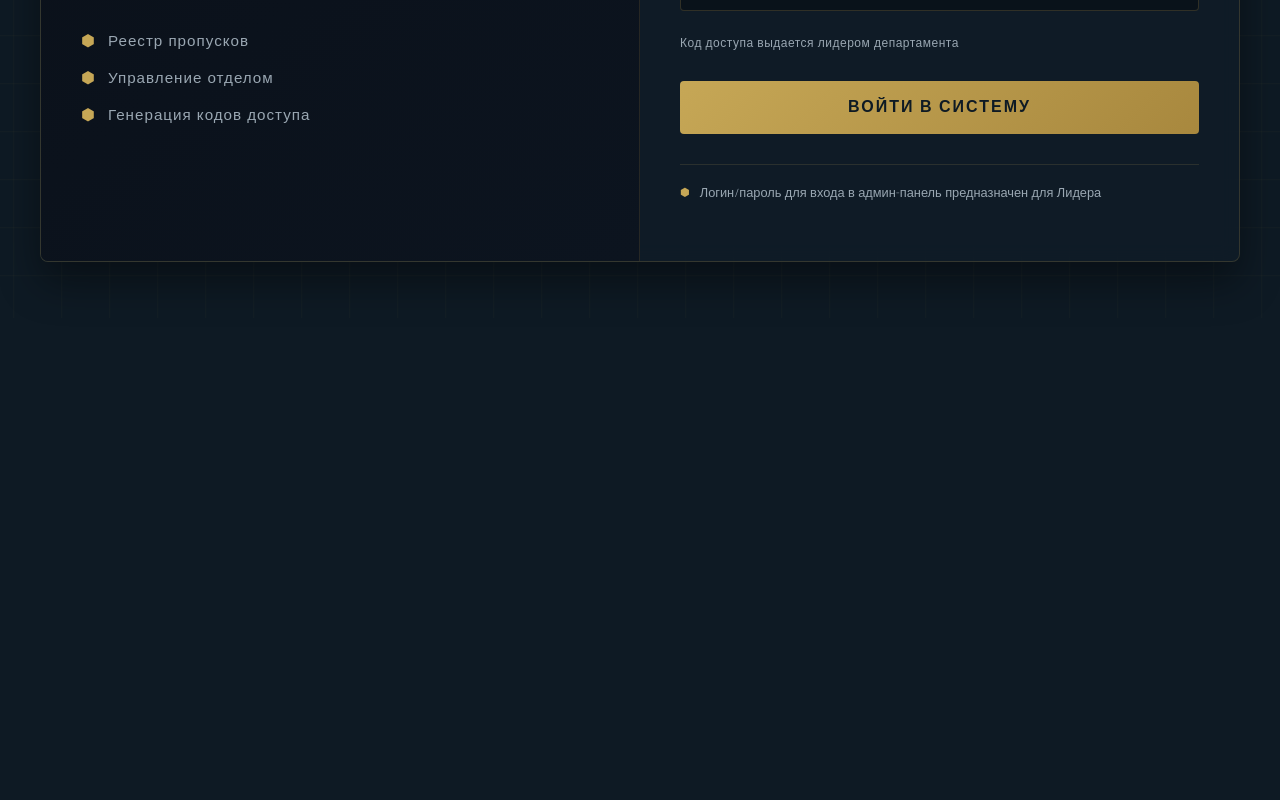
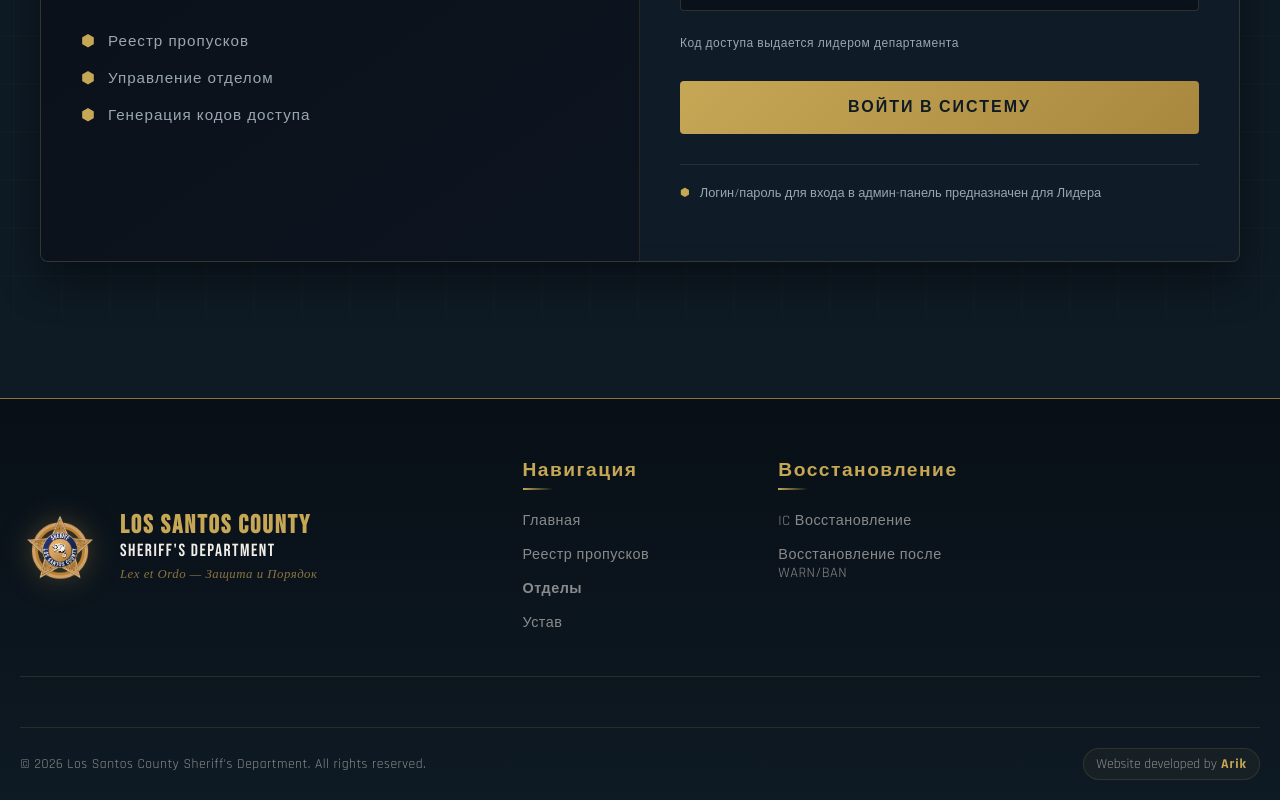
Before and after one commit to ArikPoghosyan/LSCSD-Denver, a Vue app: page /login in a window 1280 px wide. Shown: the part 470-1270 px from the top of the page. Before the commit the page ends 800 px from the top, so only its background shows below. Built offline with nearby package versions, Linux system fonts and the light colour scheme; a web font is replaced by a local one.

Commit message:
Update App.vue

```diff
--- a/src/App.vue
+++ b/src/App.vue
@@ -2,9 +2,11 @@
   <div>
     <Header />
     <router-view />
+    <Footer />
   </div>
 </template>
 
 <script setup>
 import Header from './components/layout/Header.vue'
+import Footer from './components/layout/Footer.vue'
 </script>
```
